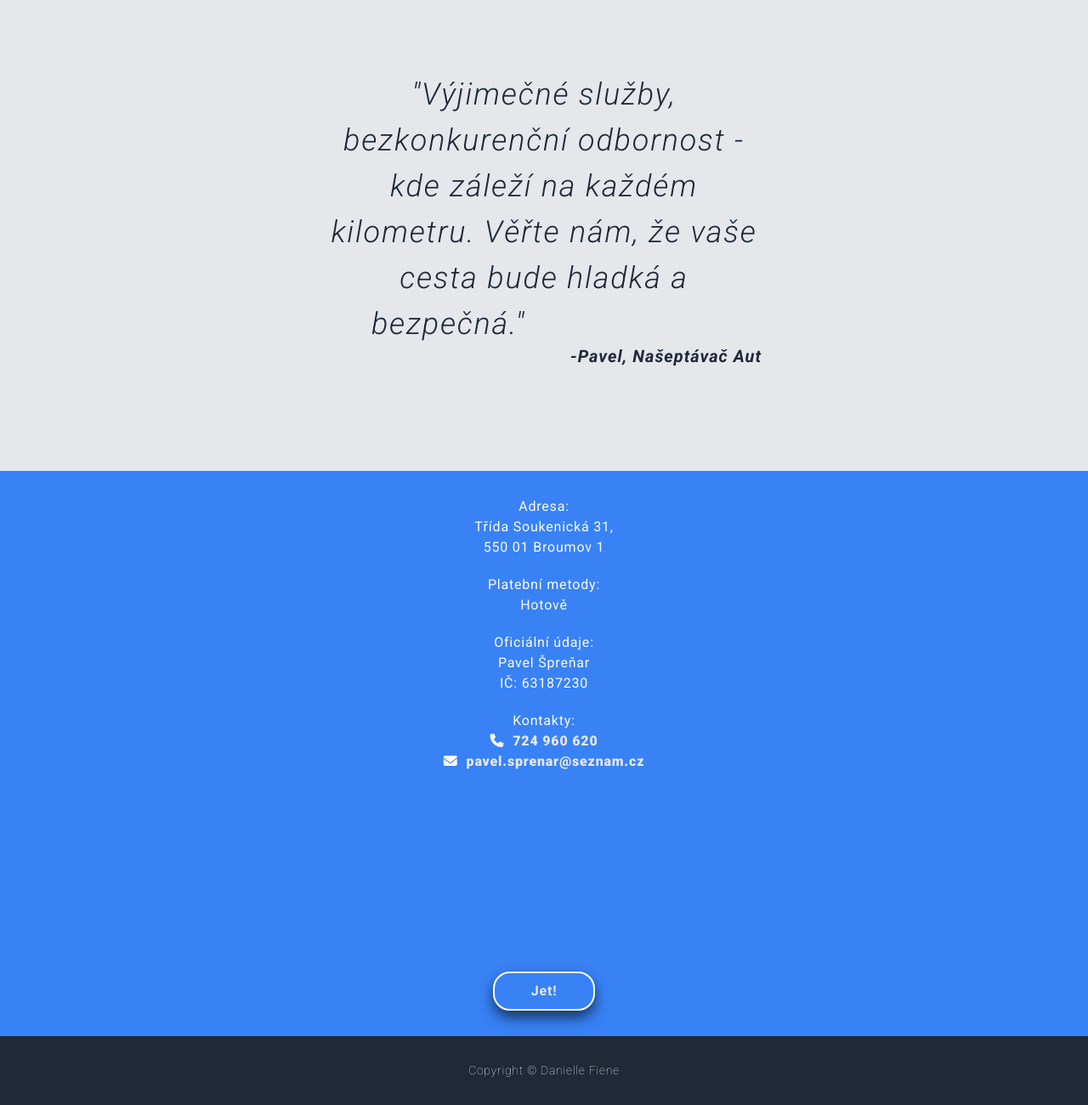
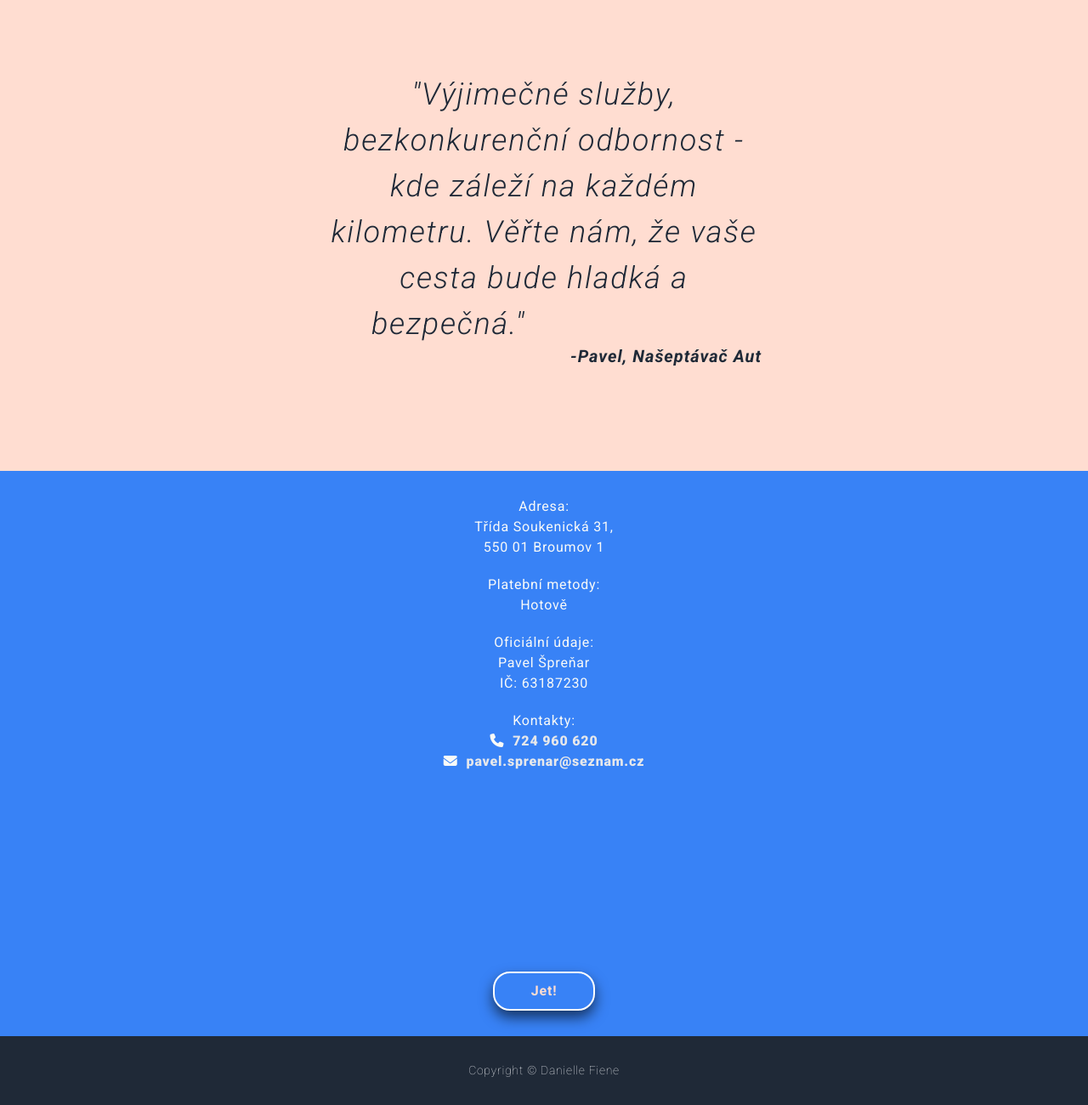
Before and after one commit to DanielleFiene/landing-page-project, a plain HTML site: page index.html in a window 1280 px wide. Shown: the part 1737-3037 px from the top of the page at 85% size. Drawn offline with Linux system fonts and the light colour scheme; grey boxes are pictures that could not be loaded.

Commit message:
changed background color quote container

```diff
--- a/resources/CSS/style2.css
+++ b/resources/CSS/style2.css
@@ -254,7 +254,7 @@ blockquote {
 }
 
 .quote-container {
-  background-color: #E5E7EB;
+  background-color: #ffddd1;
   margin-top: 100px;
   display: flex;
   justify-content: center;
@@ -270,7 +270,7 @@ blockquote {
 .btn2 {
   background-color: #3882F6;
   padding: 12px;
-  color: #E5E7EB;
+  color: #ffddd1;
   width: 40%;
   font-weight: bold;
   border-radius: 20px;
@@ -358,7 +358,7 @@ footer {
     width: 100%;
 }
 
-.navbar-items2.active {
+.navbar-items2 .active {
     display: flex;
 }
 
```
